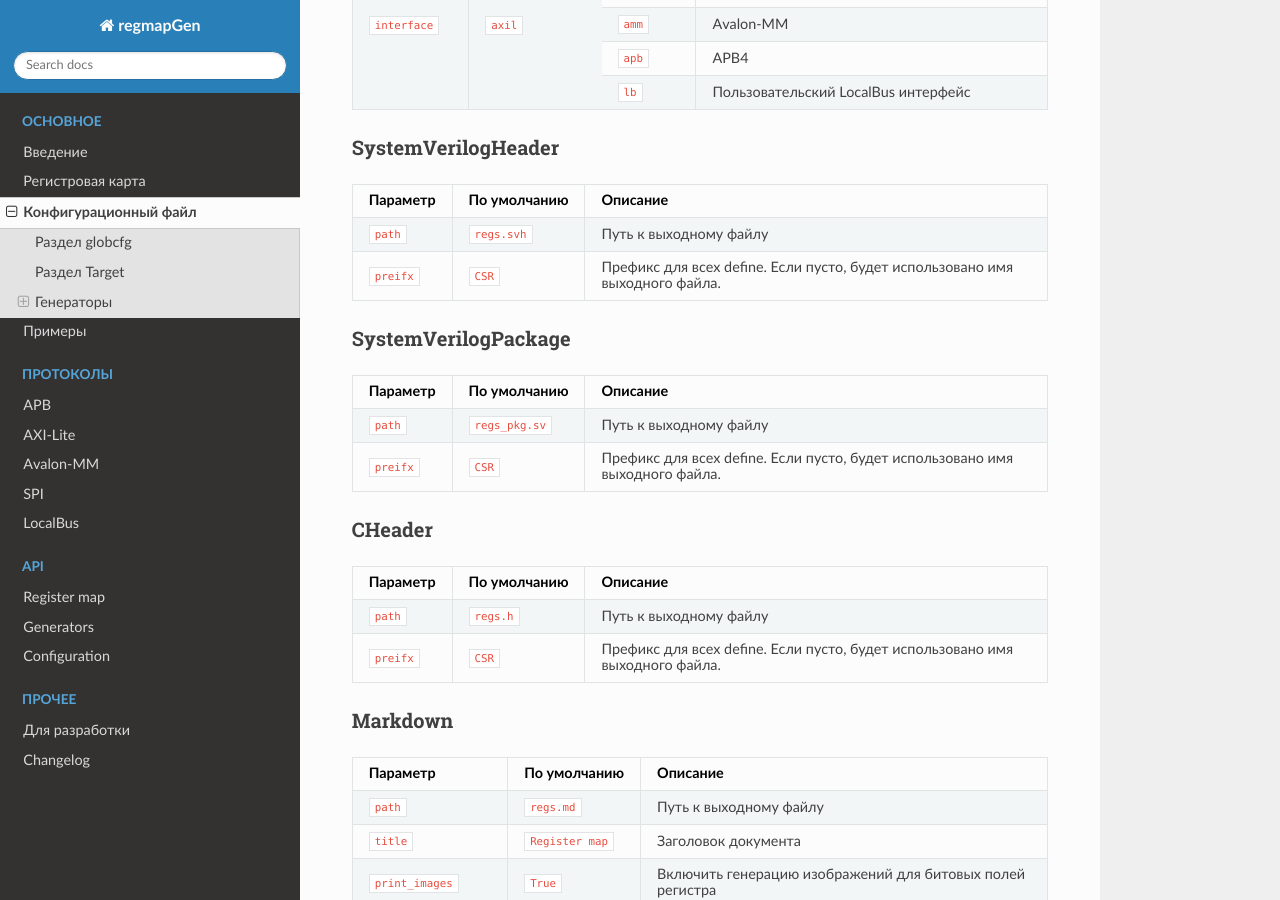
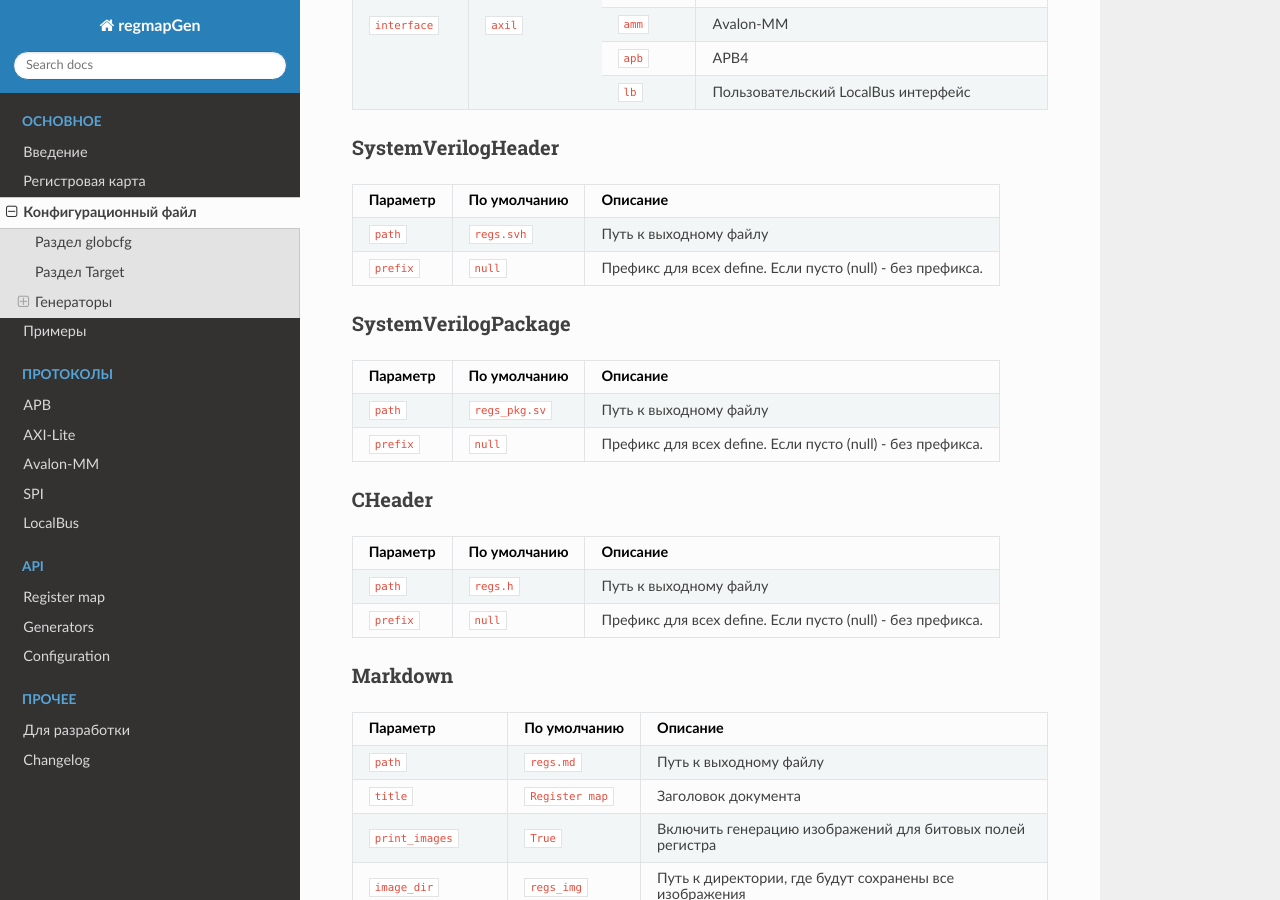
Before and after one commit to PaulMSV/regmapGen, a Sphinx documentation site: the page built from docs/config.rst, in a window 1280 px wide and 900 px high, scrolled down 4229 px. Built offline with Sphinx 7.4.7 and the Read the Docs theme 2.0.0, drawn with Linux system fonts in a browser that asks for light colours.

Commit message:
Refactoring - remove CSR - docs dir

```diff
--- a/docs/config.rst
+++ b/docs/config.rst
@@ -208,7 +208,7 @@ SystemVerilogHeader
 Параметр   По умолчанию Описание
 ========== ============ ================================================================
 ``path``   ``regs.svh`` Путь к выходному файлу
-``preifx`` ``CSR``      Префикс для всех define. Если пусто, будет использовано имя выходного файла.
+``prefix`` ``null``     Префикс для всех define. Если пусто (null) - без префикса.
 ========== ============ ================================================================
 
 SystemVerilogPackage
@@ -217,7 +217,7 @@ SystemVerilogPackage
 Параметр   По умолчанию    Описание
 ========== =============== ================================================================
 ``path``   ``regs_pkg.sv`` Путь к выходному файлу
-``preifx`` ``CSR``         Префикс для всех define. Если пусто, будет использовано имя выходного файла.
+``prefix`` ``null``        Префикс для всех define. Если пусто (null) - без префикса.
 ========== =============== ================================================================
 
 CHeader
@@ -226,7 +226,7 @@ CHeader
 Параметр   По умолчанию Описание
 ========== ============ ================================================================
 ``path``   ``regs.h``   Путь к выходному файлу
-``preifx`` ``CSR``      Префикс для всех define. Если пусто, будет использовано имя выходного файла.
+``prefix`` ``null``     Префикс для всех define. Если пусто (null) - без префикса.
 ========== ============ ================================================================
 
 Markdown
```
